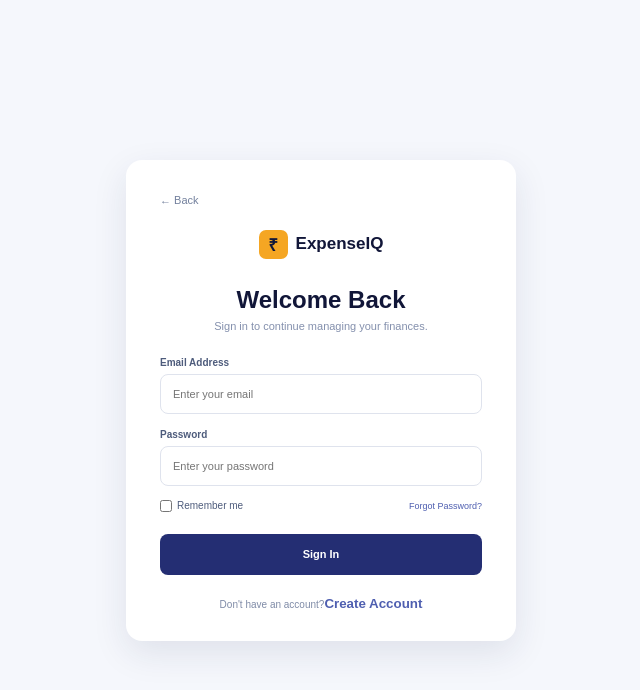
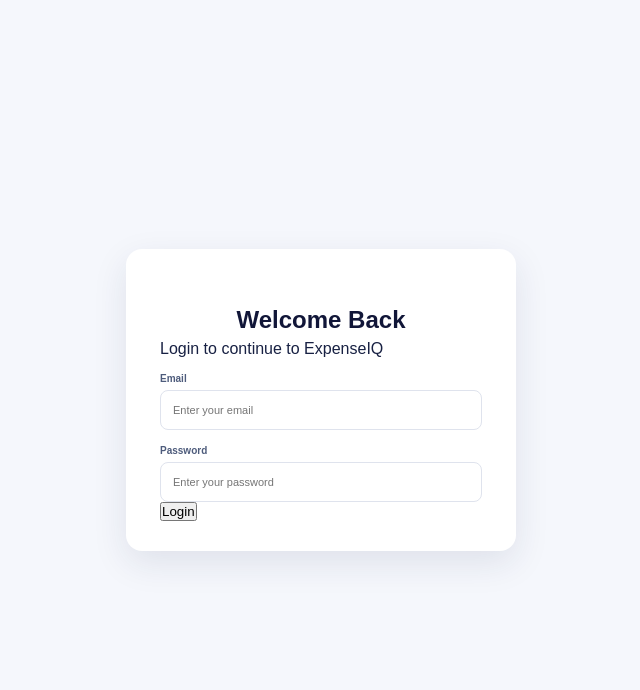
Before and after one commit to simransachdeva158/ExpenseIQ, a React (Vite) app: page / in a window 1280 px wide. Both pictures are taken after a click on the button "Sign In". Shown: the top 690 px of the page, without its empty margins (319-959 px from the left). Built offline with nearby package versions, Linux system fonts and the light colour scheme.

Commit message:
Show logged in user email

```diff
--- a/src/components/Login.jsx
+++ b/src/components/Login.jsx
@@ -1,46 +1,35 @@
-import React, { useState } from "react";
+import { useState } from "react";
 import "./Login.css";
 
-function Login({ onLogin, onBack }) {
+function Login({ onLogin }) {
   const [email, setEmail] = useState("");
   const [password, setPassword] = useState("");
 
-  const handleSubmit = (e) => {
+  const handleLogin = (e) => {
     e.preventDefault();
 
-    if (email && password) {
-      onLogin();
+    if (!email || !password) {
+      alert("Please enter email and password");
+      return;
     }
+
+    localStorage.setItem("userEmail", email);
+    onLogin();
   };
 
   return (
     <div className="login-page">
       <div className="login-card">
+        <h1>Welcome Back</h1>
+        <p>Login to continue to ExpenseIQ</p>
 
-        <button className="back-btn" onClick={onBack}>
-          ← Back
-        </button>
-
-        <div className="login-logo">
-          <div>₹</div>
-          <span>ExpenseIQ</span>
-        </div>
-
-        <h1>Welcome Back</h1>
-
-        <p className="login-subtitle">
-          Sign in to continue managing your finances.
-        </p>
-
-        <form onSubmit={handleSubmit}>
-
-          <label>Email Address</label>
+        <form onSubmit={handleLogin}>
+          <label>Email</label>
           <input
             type="email"
             placeholder="Enter your email"
             value={email}
             onChange={(e) => setEmail(e.target.value)}
-            required
           />
 
           <label>Password</label>
@@ -49,31 +38,10 @@ function Login({ onLogin, onBack }) {
             placeholder="Enter your password"
             value={password}
             onChange={(e) => setPassword(e.target.value)}
-            required
           />
 
-          <div className="login-options">
-            <label className="remember">
-              <input type="checkbox" />
-              Remember me
-            </label>
-
-            <button type="button">
-              Forgot Password?
-            </button>
-          </div>
-
-          <button className="signin-btn" type="submit">
-            Sign In
-          </button>
-
+          <button type="submit">Login</button>
         </form>
-
-        <p className="signup-text">
-          Don't have an account?
-          <button type="button"> Create Account</button>
-        </p>
-
       </div>
     </div>
   );
--- a/src/components/Navbar.jsx
+++ b/src/components/Navbar.jsx
@@ -1,52 +1,25 @@
-function Navbar({ page, setPage }) {
+import { useState } from "react";
+
+function Navbar() {
+  const [userEmail, setUserEmail] = useState(
+    localStorage.getItem("userEmail") || "Guest"
+  );
+
+  const handleLogout = () => {
+    localStorage.removeItem("userEmail");
+    setUserEmail("Guest");
+  };
+
   return (
     <nav className="navbar">
-
-      <div className="brand">
-        <div className="brand-icon">₹</div>
-
-        <div>
-          <h2>ExpenseIQ</h2>
-          <span>Smart Money Tracker</span>
-        </div>
+      <div className="navbar-left">
+        <h2>ExpenseIQ</h2>
       </div>
 
-      <div className="nav-links">
-
-        <button
-          className={page === "dashboard" ? "nav-link active" : "nav-link"}
-          onClick={() => setPage("dashboard")}
-        >
-          Dashboard
-        </button>
-
-        <button
-          className={page === "transactions" ? "nav-link active" : "nav-link"}
-          onClick={() => setPage("transactions")}
-        >
-          Transactions
-        </button>
-
-        <button
-          className={page === "analytics" ? "nav-link active" : "nav-link"}
-          onClick={() => setPage("analytics")}
-        >
-          Analytics
-        </button>
-
-        <button
-          className={page === "budget" ? "nav-link active" : "nav-link"}
-          onClick={() => setPage("budget")}
-        >
-          Budgets
-        </button>
-
+      <div className="navbar-right">
+        <span>{userEmail}</span>
+        <button onClick={handleLogout}>Logout</button>
       </div>
-
-      <div className="profile">
-        SS
-      </div>
-
     </nav>
   );
 }
```
